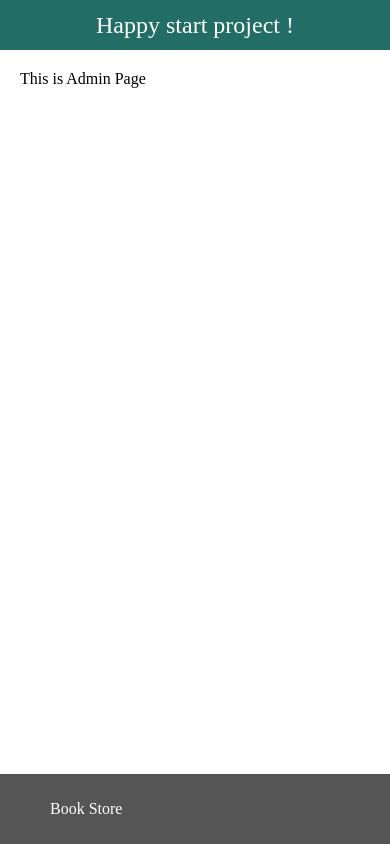
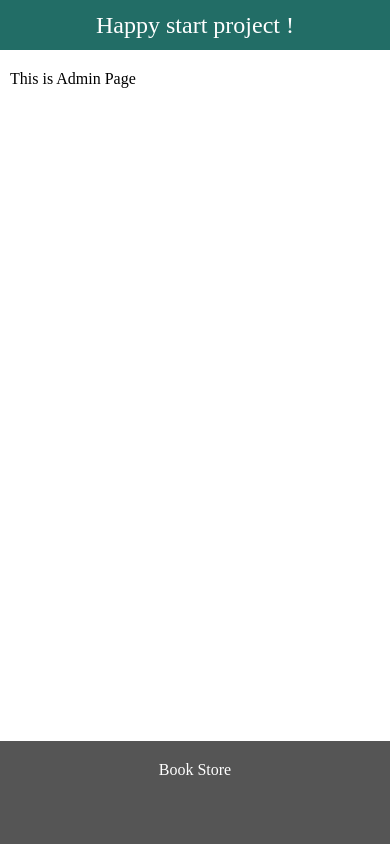
Before and after one commit to IHerelis/books_store-app, a React (Vite) app: page /adminPage in a window 390 px wide. Built offline with nearby package versions, Linux system fonts and the light colour scheme; no server answers; some icons are missing.

Commit message:
initial adptive book content in product-about

```diff
--- a/src/App.css
+++ b/src/App.css
@@ -38,3 +38,12 @@
   padding-top: 4.375rem;
   padding-inline: 1.25rem;
 }
+
+
+/* media */
+
+@media (max-width: 767.98px) {
+  .main-container {
+  padding-inline: .625rem;
+}
+}
--- a/src/components/footer/HomeFooter.css
+++ b/src/components/footer/HomeFooter.css
@@ -2,14 +2,14 @@
   min-height: 50px;
   padding: 20px 50px;
   display: flex;
-  gap: 30px;
+  gap: 15px 30px;
   align-items: center;
   justify-content: space-between;
   color: white;
 }
 
 .footer-logo {
-  min-width: 100px;
+  min-width: fit-content;
   /* border: 2px solid white; */
 }
 
@@ -40,3 +40,12 @@
   height: 100%;
   object-fit: cover;
 }
+
+
+/* media */
+
+@media (max-width: 424.98px) {
+  .home-footer__container {
+    flex-direction: column;
+  }
+}
--- a/src/components/pages/bookPage/BookPage.css
+++ b/src/components/pages/bookPage/BookPage.css
@@ -10,7 +10,7 @@
 
 .product-about {
   display: grid;
-  grid-template-columns: 0.8fr 1fr 400px;
+  grid-template-columns: 0.8fr 1fr 27.027027%;
   /* grid-template-rows: auto 1fr; */
   column-gap: 16px;
   /* row-gap: 10px; */
@@ -72,9 +72,9 @@
   font-size: 18px;
 }
 
-.product__item__description {
-  /* line-height: 1.1; */
-}
+/* .product__item__description {
+
+} */
 
 .item__description__title {
   font-style: italic;
@@ -120,3 +120,37 @@
 .product-side h2 {
   font-size: 24px;
 }
+
+
+@media (max-width: 1220px) {
+  .product-about {
+    grid-template-columns: 1fr 35%; /* 400/1175 */
+    row-gap: 10px;
+    grid-template-areas:
+      "fotoboard product-side"
+      "product__item product__item"
+      "product__review product__review"
+    ;
+  }
+}
+
+@media (max-width: 991.98px) {
+  .product-about {
+    grid-template-columns: 1fr; /* 400/1175 */
+    grid-template-areas:
+      "fotoboard"
+      "product-side"
+      "product__item"
+      "product__review"
+    ;
+  }
+  .book-page__container {
+    padding-block: 15px;
+  }
+
+}
+
+@media (max-width: 767.98px) {
+
+
+}
```
